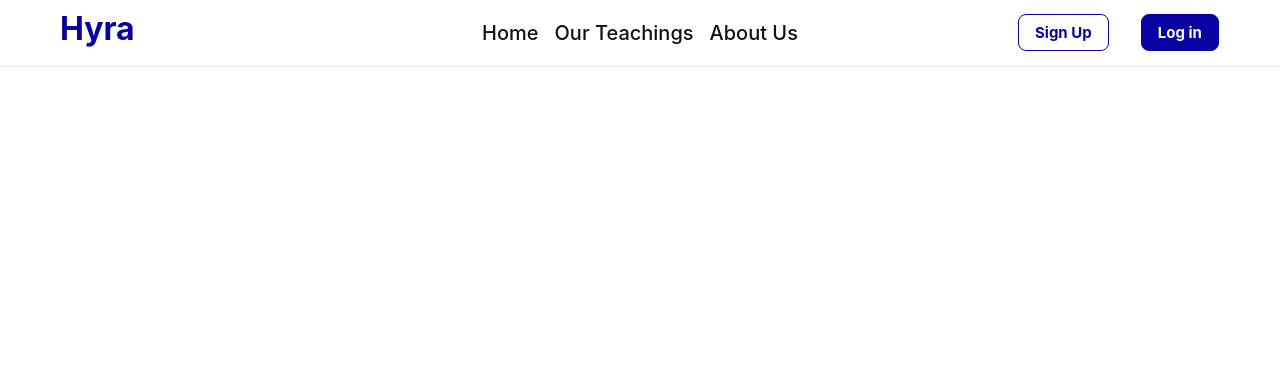
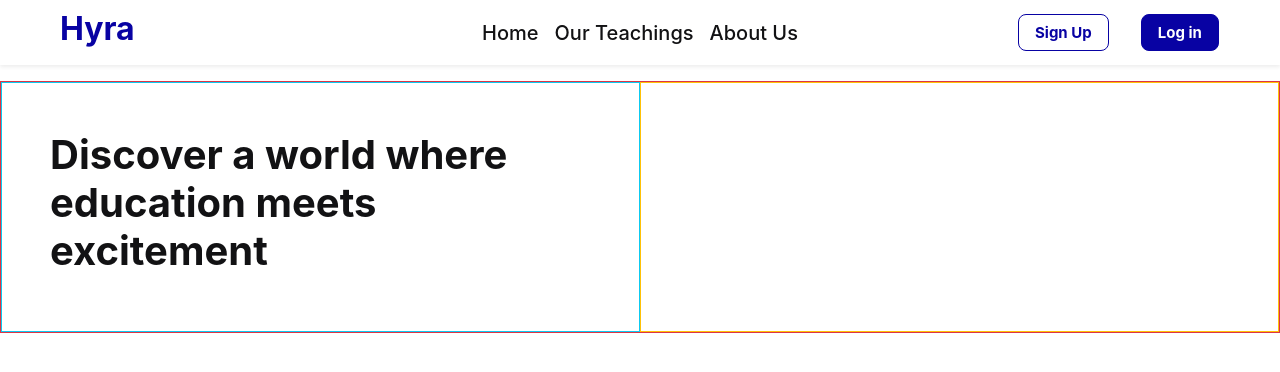
Before and after one commit to Oluwafemi-John1/Hyra-App, a React (Vite) app: page / in a window 1280 px wide. Shown: the top 372 px of the page. Built offline with nearby package versions, Linux system fonts and the light colour scheme.

Commit message:
hero set up

```diff
--- a/src/App.css
+++ b/src/App.css
@@ -47,3 +47,21 @@
     text-decoration: underline;
     transition: 3s !important;
 }
+
+/* <=============== Navbar Ends ==============> */
+
+
+
+/* <=============== Herosection Starts ==============> */
+.heroText {
+    color: #121214;
+    font-family: Inter;
+    font-size: 40px;
+    font-style: normal;
+    font-weight: 700;
+    line-height: 48px;
+    /* 120% */
+}
+
+
+/* <=============== Herosection ends ==============> */
--- a/src/components/Home.jsx
+++ b/src/components/Home.jsx
@@ -1,11 +1,13 @@
 import React from 'react'
 import Navbar from './pages/Navbar'
+import Herosection from './pages/Herosection'
 
 const Home = () => {
   return (
     <>
         <>
             <Navbar/>
+            <Herosection/>
         </>
     </>
   )
--- /dev/null
+++ b/src/components/pages/Herosection.jsx
@@ -0,0 +1,18 @@
+import React from 'react'
+
+const Herosection = () => {
+  return (
+    <>
+        <div className="container-fluid border border-danger mt-lg-3">
+            <div className="row">
+                <div className="col-lg-6 col-12 border border-info p-lg-5 mx-auto">
+                    <h1 className='heroText'>Discover a world where education meets excitement</h1>
+                </div>
+                <div className="col-lg-6 col-12 border border-warning"></div>
+            </div>
+        </div>
+    </>
+  )
+}
+
+export default Herosection
```
